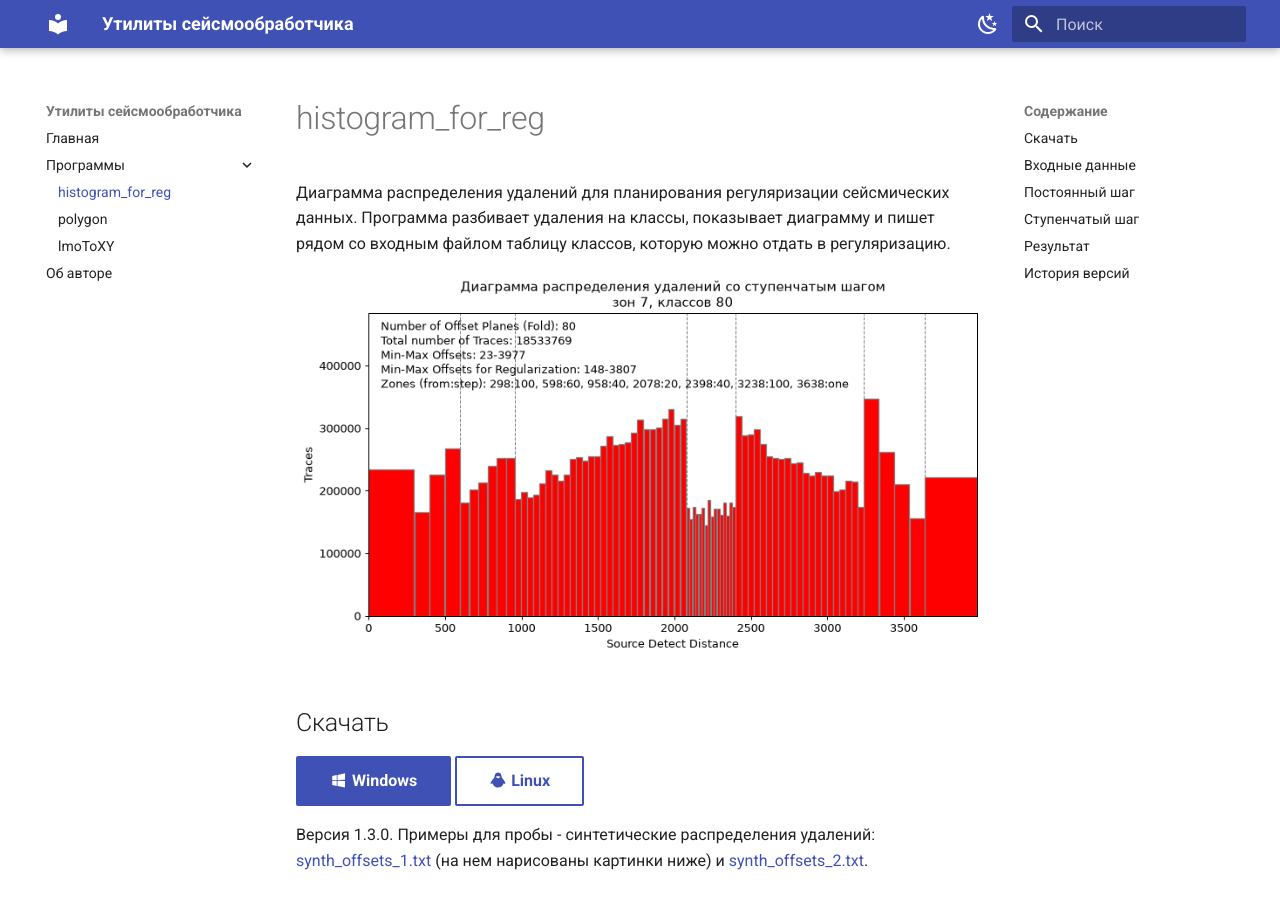
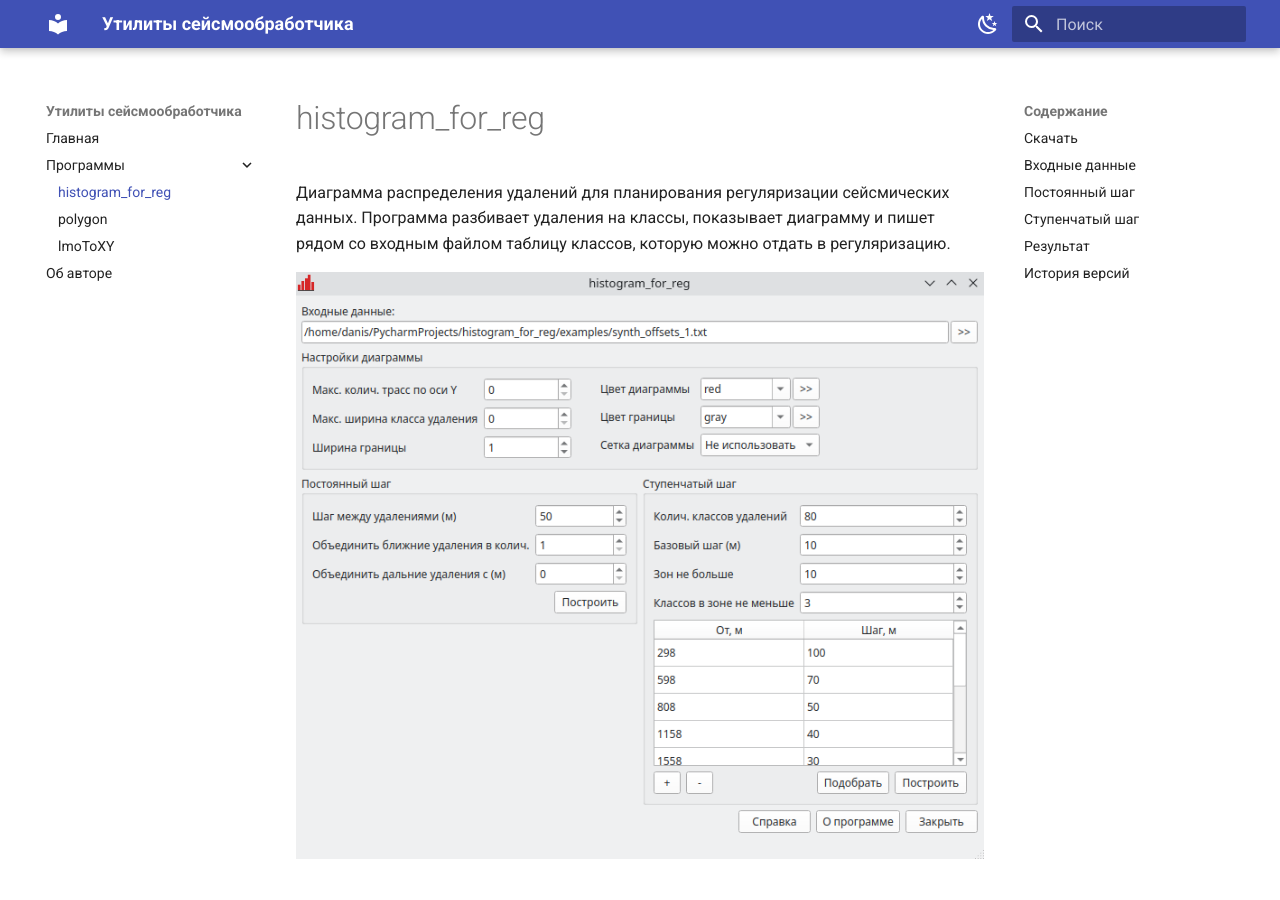
Before and after one commit to daniscoder/daniscoder.github.io, an MkDocs documentation site: the page built from docs/histogram_for_reg.md, in a window 1280 px wide and 900 px high. Built offline with MkDocs 1.6.1 and Material for MkDocs 9.7.7, drawn with Linux system fonts in a browser that asks for light colours.

Commit message:
histogram_for_reg: окно программы наверху, диаграммы в своих разделах
Сначала человек должен увидеть саму программу, а диаграмма ступенчатого шага
относится к разделу про него. Скриншоты обновлены.

```diff
--- a/docs/histogram_for_reg.md
+++ b/docs/histogram_for_reg.md
@@ -4,7 +4,7 @@
 данных. Программа разбивает удаления на классы, показывает диаграмму и пишет
 рядом со входным файлом таблицу классов, которую можно отдать в регуляризацию.
 
-![Ступенчатый шаг на примере synth_offsets_1.txt](img/histogram_step.png)
+![Окно histogram_for_reg](img/histogram.png)
 
 ## Скачать
 
@@ -46,6 +46,8 @@
 классы внутри зоны регулярные - и артефактов миграции Кирхгофа меньше, чем когда
 ширина своя у каждого класса.
 
+![Ступенчатый шаг](img/histogram_step.png)
+
 - **Количество классов удалений** - сколько классов будет на диаграмме. Классов
   выходит ровно столько, если позволяют остальные параметры; иначе программа
   предупредит и возьмет ближайшее.
```
Also changed, not shown: docs/img/histogram.png (added), docs/img/histogram_const.png, docs/img/histogram_step.png.
